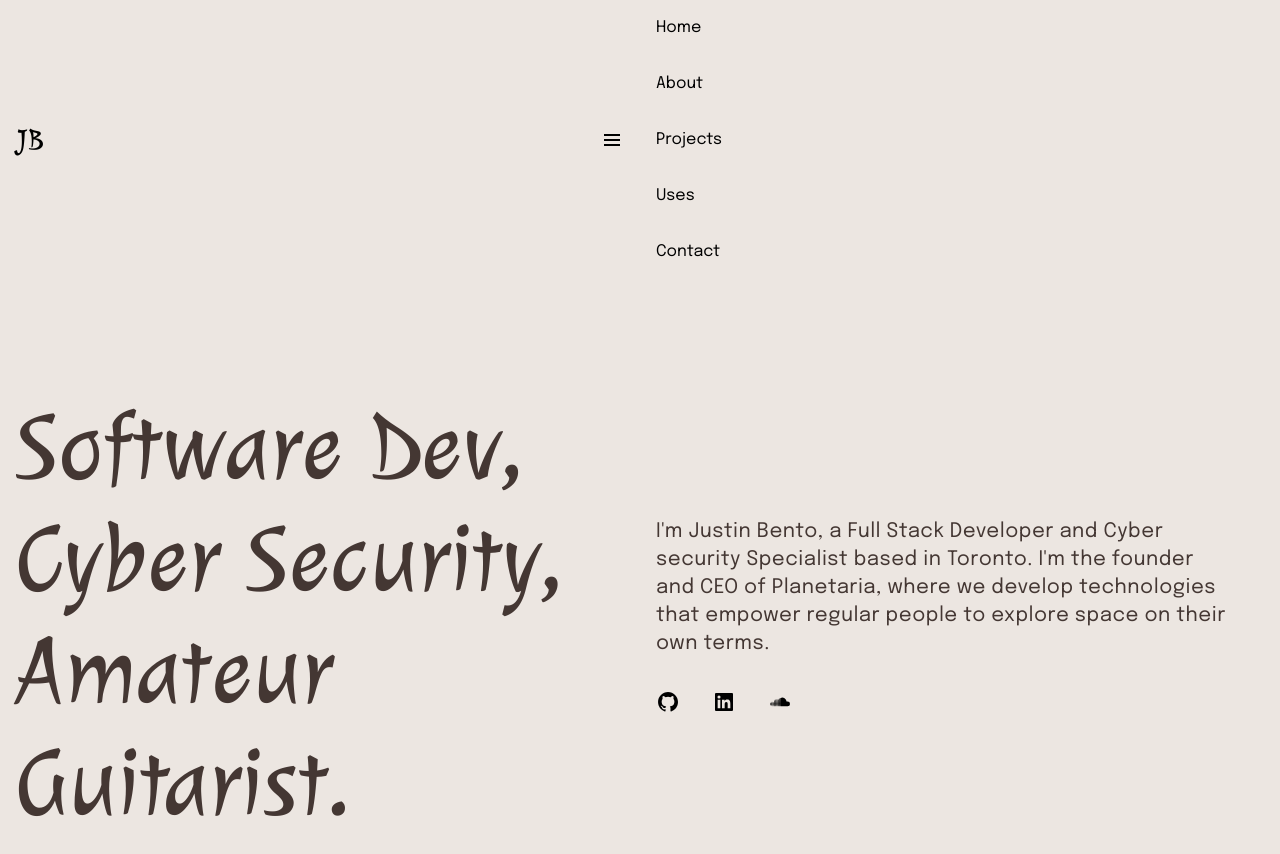
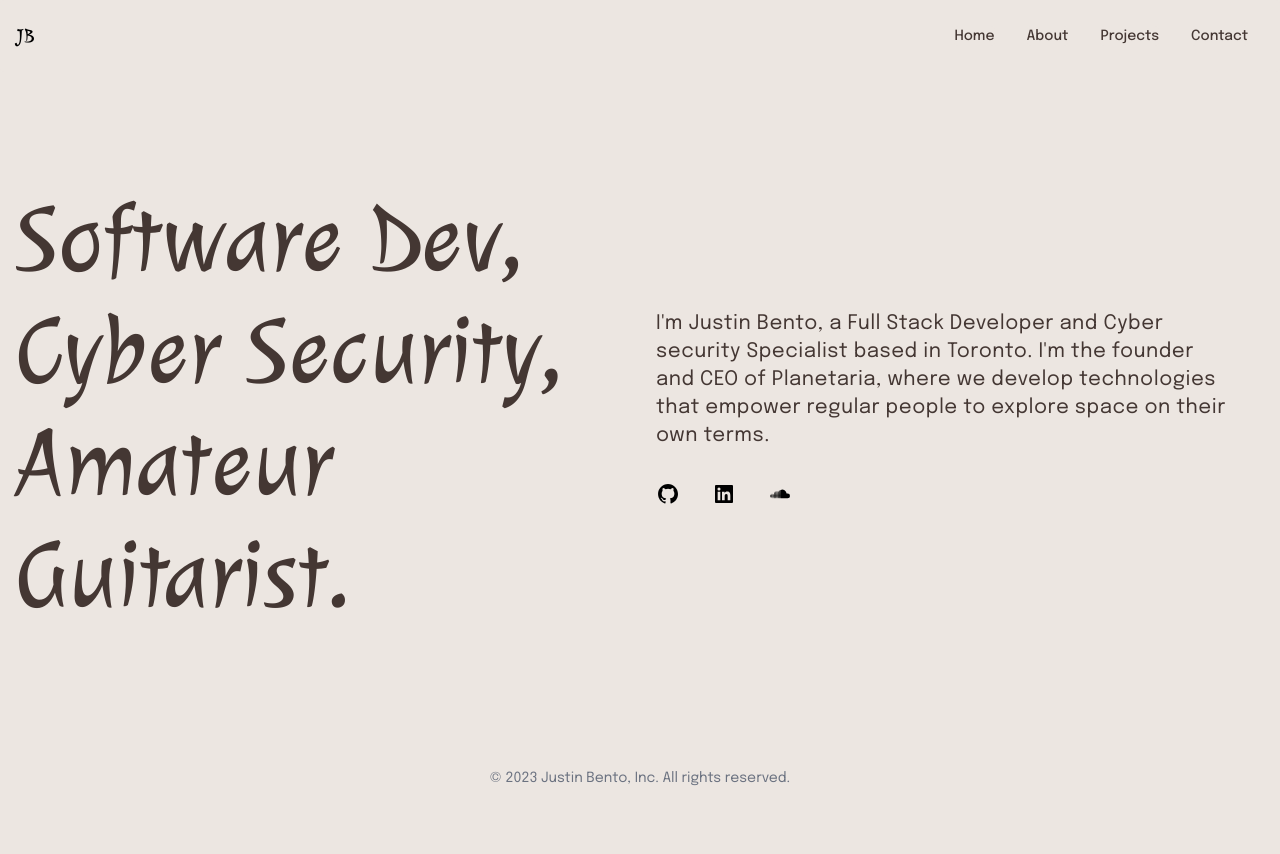
Before and after one commit to Justin-Bento/portfolio, a Next.js app: page / in a window 1280 px wide. Shown: the top 854 px of the page. After the commit the page ends 812 px from the top, so only its background shows below. Built offline with nearby package versions, Linux system fonts and the light colour scheme.

Commit message:
Updated Header & Footer design.

```diff
--- a/components/Footer.tsx
+++ b/components/Footer.tsx
@@ -1,8 +1,13 @@
-export default function Footer() {
+export default function Example() {
   return (
-    <>
-    <footer className="p-4">
+    <footer className="">
+      <div className="p-6 mx-auto max-w-7xl">
+        <div className="mt-8 md:order-1 md:mt-0">
+          <p className="items-start font-sans text-sm leading-5 text-gray-500 md:text-center">
+            &copy; {new Date().getFullYear()} Justin Bento, Inc. All rights reserved.
+          </p>
+        </div>
+      </div>
     </footer>
-  </>
   )
 }
--- a/components/Header.tsx
+++ b/components/Header.tsx
@@ -3,18 +3,35 @@ import Link from "next/link";
 export default function Header() {
   return (
     <>
-      <header className="grid grid-cols-1 gap-8 p-4 lg:grid-cols-2">
-        <section className="flex items-center justify-between">
-          <p className="text-3xl font-display">JB</p>
-          <svg xmlns="http://www.w3.org/2000/svg" width="24" height="24" viewBox="0 0 24 24"><path d="M4 6h16v2H4zm0 5h16v2H4zm0 5h16v2H4z"></path></svg>
-        </section>
-        <nav className="flex-col hidden gap-8 md:inline-flex">
-          <Link href="/">Home</Link>
-          <Link href="/about">About</Link>
-          <Link href="/projects">Projects</Link>
-          <Link href="/uses">Uses</Link>
-          <Link href="/contact">Contact</Link>
+      <header className="">
+        <nav className="px-2 sm:px-4 py-2.5 rounded">
+          <div className="flex flex-wrap items-center justify-between">
+            <a href="https://flowbite.com/" className="flex items-center">
+              <span className="self-center text-xl font-semibold whitespace-nowrap font-display">JB</span>
+            </a>
+            <button data-collapse-toggle="navbar-default" type="button" className="inline-flex items-center p-2 ml-3 text-sm text-gray-500 rounded-lg md:hidden hover:bg-gray-100 focus:outline-none focus:ring-2 focus:ring-gray-200 " aria-controls="navbar-default" aria-expanded="false">
+              <span className="sr-only">Open main menu</span>
+              <svg className="w-6 h-6" aria-hidden="true" fill="currentColor" viewBox="0 0 20 20" xmlns="http://www.w3.org/2000/svg"><path fill-rule="evenodd" d="M3 5a1 1 0 011-1h12a1 1 0 110 2H4a1 1 0 01-1-1zM3 10a1 1 0 011-1h12a1 1 0 110 2H4a1 1 0 01-1-1zM3 15a1 1 0 011-1h12a1 1 0 110 2H4a1 1 0 01-1-1z" clip-rule="evenodd"></path></svg>
+            </button>
+            <div className="hidden w-full md:block md:w-auto" id="navbar-default">
+              <ul className="flex flex-col p-4 mt-4 border md:flex-row md:space-x-8 md:mt-0 md:text-sm md:font-medium md:border-0 ">
+                <li>
+                  <Link href="/" className="font-sans block py-2 pl-3 pr-4 text-[#443733] rounded hover:bg-gray-100 md:hover:bg-transparent md:border-0 md:hover:text-[#B45720] md:p-0" aria-current="page">Home</Link>
+                </li>
+                <li>
+                  <Link href="/about" className="font-sans block py-2 pl-3 pr-4 text-[#443733] rounded hover:bg-gray-100 md:hover:bg-transparent md:border-0 md:hover:text-[#B45720] md:p-0">About</Link>
+                </li>
+                <li>
+                  <Link href="/projects" className="font-sans block py-2 pl-3 pr-4 text-[#443733] rounded hover:bg-gray-100 md:hover:bg-transparent md:border-0 md:hover:text-[#B45720] md:p-0">Projects</Link>
+                </li>
+                <li>
+                  <Link href="/contact" className="font-sans block py-2 pl-3 pr-4 text-[#443733] rounded hover:bg-gray-100 md:hover:bg-transparent md:border-0 md:hover:text-[#B45720] md:p-0">Contact</Link>
+                </li>
+              </ul>
+            </div>
+          </div>
         </nav>
+
       </header>
     </>
   )
```
